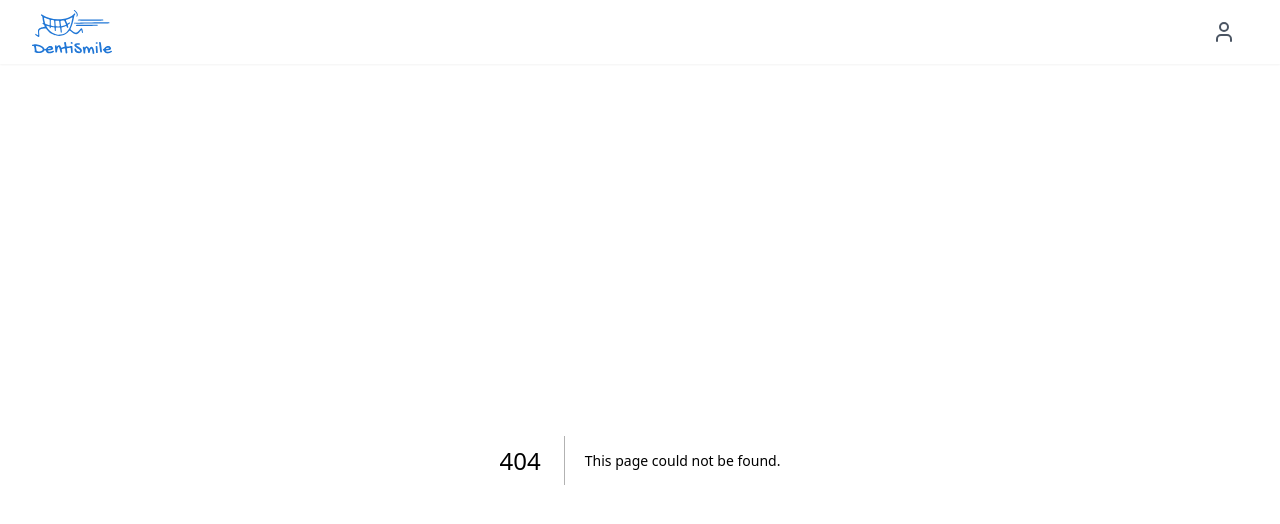
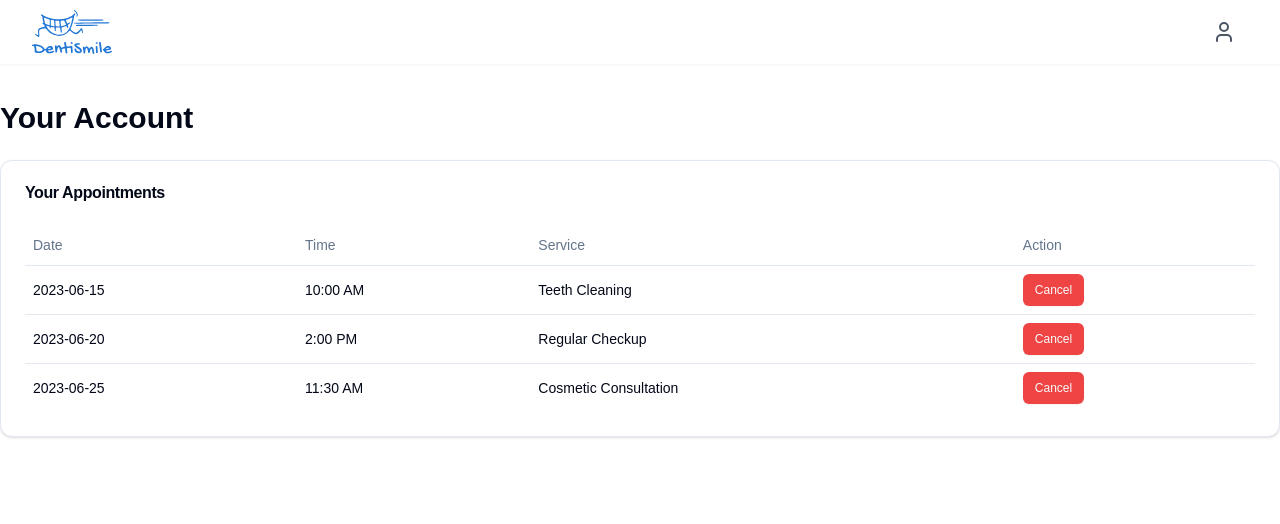
Before and after one commit to matsuhyria/dentiSmile, a Next.js app in the folder frontend/: page /account in a window 1280 px wide. Before the commit this address had no page. Shown: the top 524 px of the page. Built offline with nearby package versions, Linux system fonts and the light colour scheme.

Commit message:
add account page with appointments list and loading state #57

```diff
--- /dev/null
+++ b/frontend/app/(patient)/account/page.tsx
@@ -0,0 +1,14 @@
+import { Suspense } from 'react'
+import { AppointmentsList } from '@/components/account/appointments-list'
+import { AppointmentsLoading } from '@/components/account/appointments-loading'
+
+export default function AccountPage() {
+    return (
+        <div className="container mx-auto py-10">
+            <h1 className="text-3xl font-bold mb-6">Your Account</h1>
+            <Suspense fallback={<AppointmentsLoading />}>
+                <AppointmentsList />
+            </Suspense>
+        </div>
+    )
+}
--- /dev/null
+++ b/frontend/components/account/appointments-list.tsx
@@ -0,0 +1,41 @@
+import { Card, CardContent, CardHeader, CardTitle } from '@/components/ui/card'
+import { AppointmentsTable } from './appointments-table'
+
+async function getAppointments() {
+    await new Promise((resolve) => setTimeout(resolve, 1000))
+    return [
+        {
+            id: 1,
+            date: '2023-06-15',
+            time: '10:00 AM',
+            service: 'Teeth Cleaning'
+        },
+        {
+            id: 2,
+            date: '2023-06-20',
+            time: '2:00 PM',
+            service: 'Regular Checkup'
+        },
+        {
+            id: 3,
+            date: '2023-06-25',
+            time: '11:30 AM',
+            service: 'Cosmetic Consultation'
+        }
+    ]
+}
+
+export async function AppointmentsList() {
+    const appointments = await getAppointments()
+
+    return (
+        <Card>
+            <CardHeader>
+                <CardTitle>Your Appointments</CardTitle>
+            </CardHeader>
+            <CardContent>
+                <AppointmentsTable appointments={appointments} />
+            </CardContent>
+        </Card>
+    )
+}
--- /dev/null
+++ b/frontend/components/account/appointments-loading.tsx
@@ -0,0 +1,19 @@
+import { Skeleton } from '@/components/ui/skeleton'
+import { Card, CardContent, CardHeader, CardTitle } from '@/components/ui/card'
+
+export function AppointmentsLoading() {
+    return (
+        <Card>
+            <CardHeader>
+                <CardTitle>Your Appointments</CardTitle>
+            </CardHeader>
+            <CardContent>
+                <div className="space-y-2">
+                    <Skeleton className="h-4 w-full" />
+                    <Skeleton className="h-4 w-full" />
+                    <Skeleton className="h-4 w-full" />
+                </div>
+            </CardContent>
+        </Card>
+    )
+}
--- /dev/null
+++ b/frontend/components/account/appointments-table.tsx
@@ -0,0 +1,91 @@
+/* eslint-disable @typescript-eslint/no-unused-vars */
+'use client'
+
+import { useState } from 'react'
+import {
+    Table,
+    TableBody,
+    TableCell,
+    TableHead,
+    TableHeader,
+    TableRow
+} from '@/components/ui/table'
+import { Button } from '@/components/ui/button'
+import { toast } from 'sonner'
+
+interface Appointment {
+    id: number
+    date: string
+    time: string
+    service: string
+}
+
+interface AppointmentsTableProps {
+    appointments: Appointment[]
+}
+
+export function AppointmentsTable({
+    appointments: initialAppointments
+}: AppointmentsTableProps) {
+    const [appointments, setAppointments] = useState(initialAppointments)
+    const [cancellingId, setCancellingId] = useState<number | null>(null)
+
+    const handleCancel = async (id: number) => {
+        setCancellingId(id)
+        try {
+            // TODO - Implement cancelAppointment function
+            // const result = await cancelAppointment(id)
+            // if (result.success) {
+            //     setAppointments(
+            //         appointments.filter((appointment) => appointment.id !== id)
+            //     )
+            //     toast({
+            //         title: 'Appointment Cancelled',
+            //         description: result.message
+            //     })
+            // }
+        } catch (error) {
+            toast({
+                title: 'Error',
+                description: 'Failed to cancel appointment. Please try again.',
+                variant: 'destructive'
+            })
+        } finally {
+            setCancellingId(null)
+        }
+    }
+
+    return (
+        <Table>
+            <TableHeader>
+                <TableRow>
+                    <TableHead>Date</TableHead>
+                    <TableHead>Time</TableHead>
+                    <TableHead>Service</TableHead>
+                    <TableHead>Action</TableHead>
+                </TableRow>
+            </TableHeader>
+            <TableBody>
+                {appointments.map((appointment) => (
+                    <TableRow key={appointment.id}>
+                        <TableCell>{appointment.date}</TableCell>
+                        <TableCell>{appointment.time}</TableCell>
+                        <TableCell>{appointment.service}</TableCell>
+                        <TableCell>
+                            <Button
+                                variant="destructive"
+                                size="sm"
+                                onClick={() => handleCancel(appointment.id)}
+                                disabled={cancellingId === appointment.id}
+                            >
+                                {cancellingId === appointment.id
+                                    ? 'Cancelling...'
+                                    : 'Cancel'}
+                            </Button>
+                        </TableCell>
+                    </TableRow>
+                ))}
+            </TableBody>
+        </Table>
+    )
+}
```
